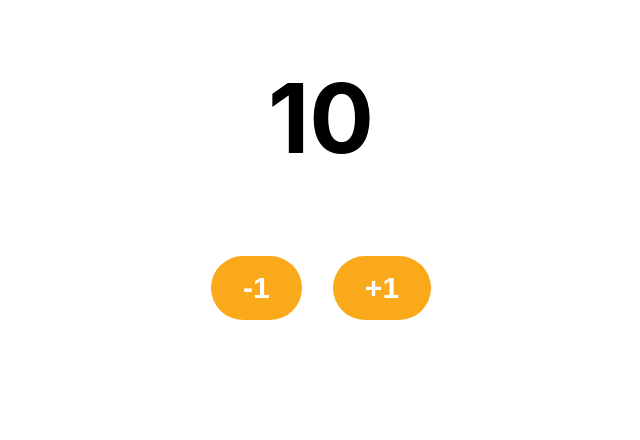
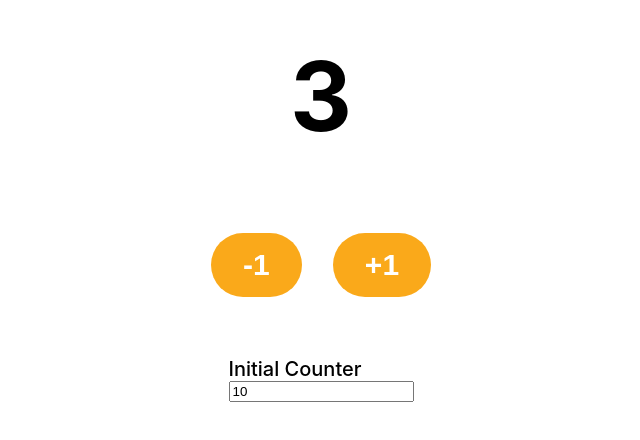
Before and after one commit to thanawat-ake/skooldio-react-hooks-initial, a React (Create React App) app: page / in a window 1280 px wide. Shown: the part 220-660 px from the top of the page, without its empty margins (319-959 px from the left). Built offline with nearby package versions, Linux system fonts and the light colour scheme.

Commit message:
Effect hook - cleanup

```diff
--- a/src/CounterPage.js
+++ b/src/CounterPage.js
@@ -1,8 +1,22 @@
-import { useState } from "react";
-import { Wrapper, CounterText, Button } from "./Components";
+import { useState, useEffect } from "react";
+import { Wrapper, CounterText, Button, Label, Input } from "./Components";
 
 export const CounterPage = () => {
-  const [counter, setCounter] = useState(10);
+  const [initialCounter, setInitialCounter] = useState(10);
+  const [counter, setCounter] = useState(initialCounter);
+
+  useEffect(() => {
+    setCounter(initialCounter);
+    const id = setInterval(() => {
+      console.log("Countdown:", initialCounter);
+      setCounter((prevCounter) =>
+        prevCounter > 0 ? prevCounter - 1 : prevCounter
+      );
+    }, 1000);
+    return () => {
+      clearInterval(id);
+    };
+  }, [initialCounter]);
   return (
     <Wrapper>
       <CounterText>{counter}</CounterText>
@@ -14,6 +28,13 @@ export const CounterPage = () => {
           +1
         </Button>
       </div>
+      <Label>
+        <span>Initial Counter</span>
+        <input
+          value={initialCounter}
+          onChange={(event) => setInitialCounter(Number(event.target.value))}
+        ></input>
+      </Label>
     </Wrapper>
   );
 };
```
